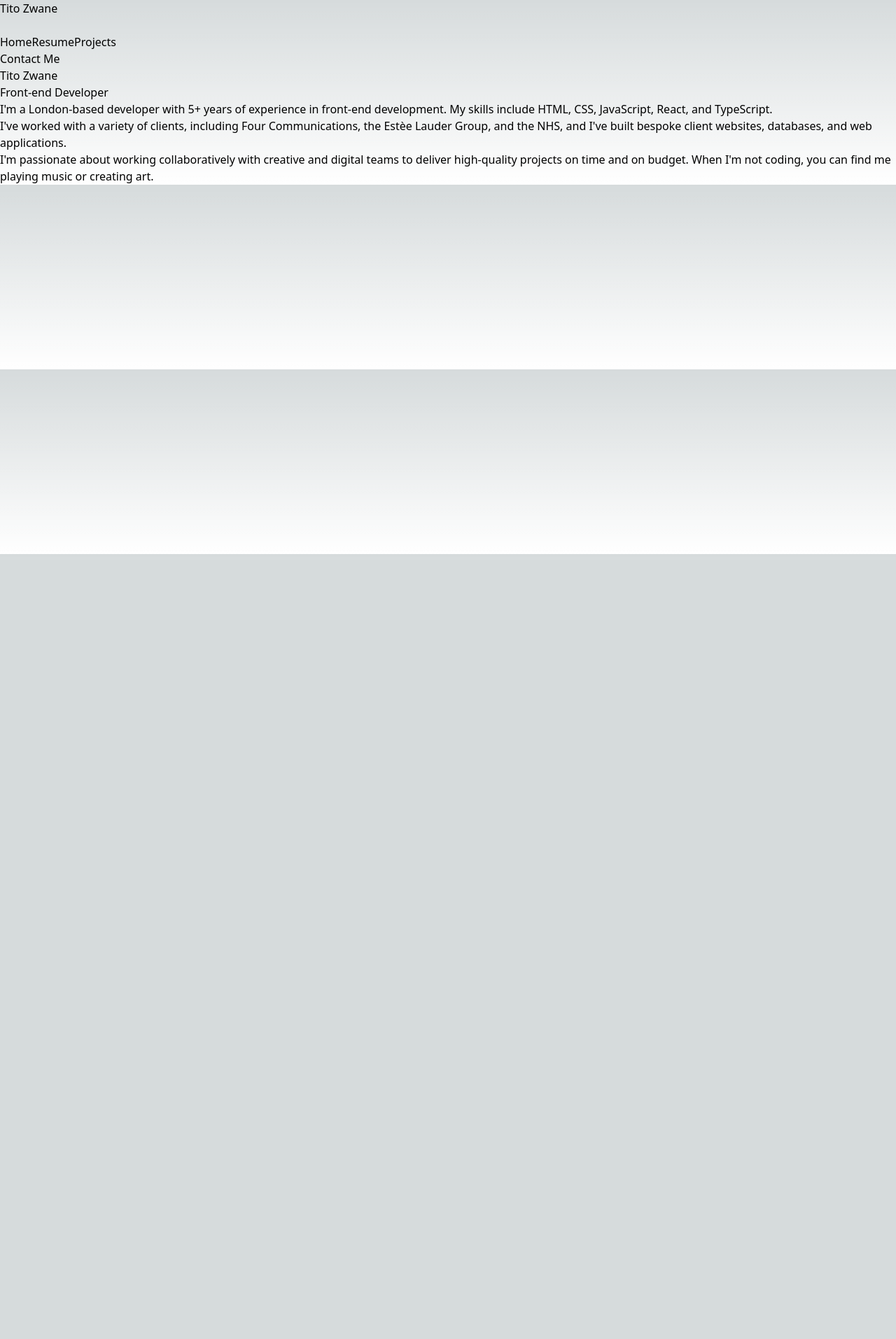
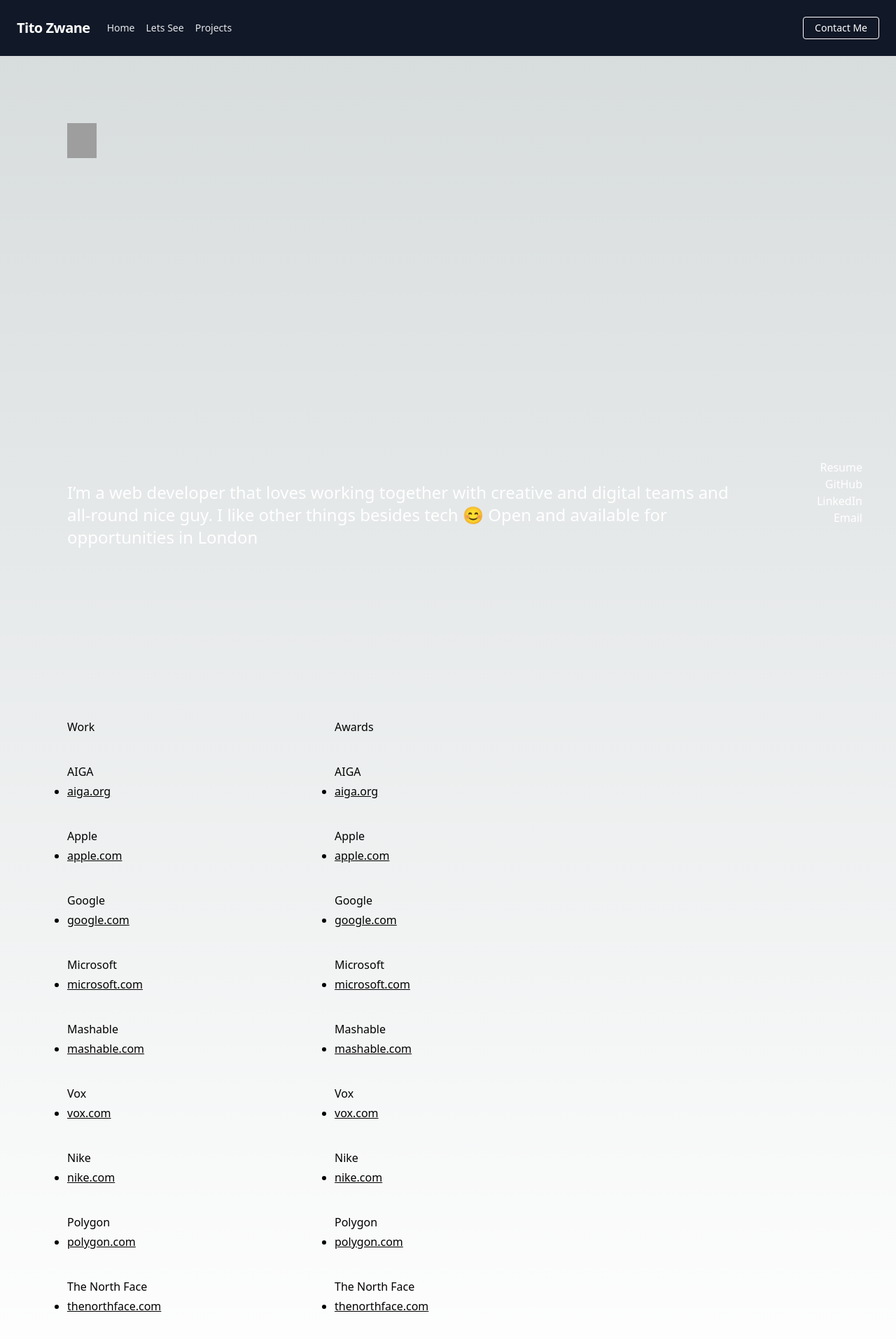
Before and after one commit to PullingStrings/newPortfiolo, a Next.js app: page / in a window 1280 px wide. Shown: the top 1914 px of the page at 70% size. Before the commit the page ends 800 px from the top, so only its background shows below. Built offline with nearby package versions, Linux system fonts and the light colour scheme; grey boxes are pictures that could not be loaded.

Commit message:
stlying and content

```diff
--- a/package.json
+++ b/package.json
@@ -17,6 +17,7 @@
     "postcss-preset-env": "^8.0.1",
     "react": "18.2.0",
     "react-dom": "18.2.0",
+    "styled-components": "^5.3.9",
     "tailwindcss": "^3.2.7"
   }
 }
--- /dev/null
+++ b/src/Section/WorkAndAwards.js
@@ -0,0 +1,48 @@
+import ColumnSection from "@/component/ColumnSection";
+import styled from "styled-components";
+
+const Section = styled.section`
+z-index: 1;
+  position: relative;
+  padding: 96px 0 96px 96px;
+  width: calc(100vw - 96px - 7em);
+  display: -webkit-box;
+  display: flex;
+  box-sizing: border-box;
+  min-height: 100vh;
+`
+
+const WorkAndAwards = () => {
+  const work = [
+    { title: "AIGA",     link: "aiga.org" },
+    { title: "Apple",    link: "apple.com" },
+    { title: "Google",   link: "google.com"},
+    { title: "Microsoft",link: "microsoft.com"},
+    { title: "Mashable", link: "mashable.com"},
+    { title: "Vox",      link: "vox.com"},
+    { title: "Nike",     link: "nike.com"},
+    { title: "Polygon",  link: "polygon.com"},
+    { title: "The North Face",link: "thenorthface.com"},
+  ];
+
+  const awards = [
+    { title: "AIGA",      link: "aiga.org"},
+    { title: "Apple",     link: "apple.com"},
+    { title: "Google",    link: "google.com"},
+    { title: "Microsoft", link: "microsoft.com"},
+    { title: "Mashable",  link: "mashable.com"},
+    { title: "Vox",       link: "vox.com"},
+    { title: "Nike",      link: "nike.com"},
+    { title: "Polygon",   link: "polygon.com"},
+    { title: "The North Face",  link: "thenorthface.com"},
+  ];
+
+  return (
+    <Section>
+        <ColumnSection title="Work" items={work} />
+        <ColumnSection title="Awards" items={awards} />
+    </Section>
+  );
+}
+
+export default WorkAndAwards;
--- /dev/null
+++ b/src/component/BioSection.js
@@ -0,0 +1,42 @@
+import React from 'react'
+import styled from 'styled-components'
+
+const Section = styled.section`
+  -webkit-box-orient: vertical;
+  -webkit-box-direction: normal;
+  flex-direction: column;
+  -webkit-box-pack: justify;
+  justify-content: space-between;
+  z-index: 1;
+  position: relative;
+  padding: 96px 0 96px 96px;
+  width: calc(100vw - 96px - 7em);
+  display: -webkit-box;
+  display: flex;
+  box-sizing: border-box;
+  min-height: 100vh;
+`
+
+const Figure = styled.figure`
+  background-image: url('https://codeberry.net/demo/comet/assets/images/logo.svg');
+  background-position: top left, top left;
+  background-repeat: no-repeat;
+  background-size: auto, auto 100%;
+  width: 42px;
+  height: 50px;
+  padding: 0;
+  margin: 0;
+`
+
+const BioSection = () => {
+  return (
+   <Section>
+      <Figure/>
+      <p className="bio text-white text-lg md:text-2xl font-light">
+        I’m a web developer that  loves working together with  creative and digital teams and all-round nice guy. I like  other things besides tech 😊  Open and available for  opportunities in London
+      </p>
+    </Section>
+  )
+}
+
+export default BioSection
--- /dev/null
+++ b/src/component/ColumnSection.js
@@ -0,0 +1,32 @@
+import React from 'react'
+import styled from 'styled-components'
+
+const ColSection = styled.div`
+    width: 100%;
+    max-width: 382px;
+`
+
+const ColumnSection = ({ title, items }) => {
+  return (
+ <ColSection>
+  <dl className="list" style={{
+    marginTop: '3.2em'
+  }}>
+    <h2 className="main-text ">{title}</h2>
+    {items.map((item, index) => (
+      <React.Fragment key={index}>
+        <dt className="main-text main-text-small mt-10">{item.title}</dt>
+        <dd className="list-item" style={{
+          marginTop: '0.25em',
+          marginBottom: '2em'
+        }}>
+          <a className="list-link underline" href={item.link}>{item.link}</a>
+        </dd>
+      </React.Fragment>
+    ))}
+  </dl>
+ </ColSection>
+ )
+}
+
+export default ColumnSection
--- /dev/null
+++ b/src/component/Footer.js
@@ -0,0 +1,40 @@
+import React, { useState } from 'react'
+import ResumePopup from './ResumePopUp'
+
+const Footer = () => {
+  const [showResume, setShowResume] = useState(false)
+
+  const handleResumeClick = () => {
+    setShowResume(true)
+  }
+  const handleCloseResumePopup = () => {
+    setShowResume(false)
+  }
+  return (
+    <footer className="fixed right-12 bottom-12 flex flex-col items-end text-white">
+      <a onClick={handleResumeClick} href="#">
+        Resume
+      </a>
+      {showResume && (
+        <ResumePopup
+          url="https://codeberry.net/demo/comet/assets/resume.pdf"
+          onClose={handleCloseResumePopup}
+        />
+      )}
+      <a className="footer-links link-facebook hover:border-yellow-500" href="https://github.com/PullingStrings">
+        GitHub
+      </a>
+      <a className="footer-links link-instagram hover:border-yellow-500" href="https://www.linkedin.com/in/titozwane/">
+        LinkedIn
+      </a>
+      <a  href="mailto:titozwane28@gmail.com">
+        Email
+      </a>
+
+      <div className="scrunch" aria-hidden="true"></div>
+    </footer>
+
+  )
+}
+
+export default Footer
--- a/src/component/NavBar.js
+++ b/src/component/NavBar.js
@@ -20,7 +20,7 @@ export default function Navbar() {
           </Link>
           <Link legacyBehavior href="/resume">
             <a className="block mt-4 lg:inline-block lg:mt-0 text-gray-200 hover:text-white mr-4">
-              Resume
+              Lets See
             </a>
           </Link>
           <Link legacyBehavior href="/projects">
--- /dev/null
+++ b/src/component/ResumePopUp.js
@@ -0,0 +1,40 @@
+import React from "react";
+import styled from "styled-components";
+
+const PopUp = styled.div`
+  position: fixed;
+  top: 50%;
+  left: 50%;
+  transform: translate(-50%, -50%);
+  background-color: white;
+  border: 1px solid black;
+  padding: 20px;
+  box-shadow: 0 0 10px rgba(0, 0, 0, 0.5);
+`
+
+const Button = styled.button`
+  color: white;
+  position: absolute;
+  top: 0;
+  right: 0;
+  padding: 5px 15px;
+  background: black;
+  margin: 10px;
+  border-radius: 20px;
+`
+
+const Iframe = styled.iframe`
+  width: 100%;
+  height: calc(100vh - 100px);
+`
+
+function ResumePopup(props) {
+  return (
+    <PopUp>
+      <Button onClick={props.onClose}>Close</Button>
+      <Iframe src={props.url} title="Resume" />
+    </PopUp>
+  );
+}
+
+export default ResumePopup;
--- a/src/pages/index.js
+++ b/src/pages/index.js
@@ -1,8 +1,11 @@
 import Head from 'next/head'
 import Image from 'next/image'
 import { Inter } from 'next/font/google'
-import styles from '@/styles/Home.module.css'
 import Navbar from '@/component/NavBar'
+import WorkAndAwards from '@/Section/WorkAndAwards'
+import Footer from '@/component/Footer'
+import BioSection from '@/component/BioSection'
+
 
 
 
@@ -15,28 +18,10 @@ export default function Home() {
         <title>Tito Zwane - Front-end Developer</title>
         <link rel="icon" href="/favicon.ico" />
       </Head>
-
       <Navbar />
-
-      <main className="container mx-auto p-4">
-        <h1 className="text-3xl font-bold mb-4">Tito Zwane</h1>
-        <h2 className="text-2xl font-bold mb-4">Front-end Developer</h2>
-        <p className="text-lg mb-4">
-          I'm a London-based developer with 5+ years of experience in front-end
-          development. My skills include HTML, CSS, JavaScript, React, and
-          TypeScript.
-        </p>
-        <p className="text-lg mb-4">
-          I've worked with a variety of clients, including Four Communications,
-          the Estèe Lauder Group, and the NHS, and I've built bespoke client
-          websites, databases, and web applications.
-        </p>
-        <p className="text-lg mb-4">
-          I'm passionate about working collaboratively with creative and digital
-          teams to deliver high-quality projects on time and on budget. When
-          I'm not coding, you can find me playing music or creating art.
-        </p>
-      </main>
+        <BioSection/>
+        <WorkAndAwards />
+        <Footer />
     </div>
   );
 }
--- a/tailwind.config.js
+++ b/tailwind.config.js
@@ -1,7 +1,10 @@
 module.exports = {
   mode: 'jit',
-  purge: ['./pages/**/*.{js,ts,jsx,tsx}', './components/**/*.{js,ts,jsx,tsx}'],
-  darkMode: false, // or 'media' or 'class'
+  content: [
+    "src/**/*.{js,ts,jsx,tsx}",
+    "src/pages/**/*.{js,ts,jsx,tsx}",
+    "src/component/**/*.{js,ts,jsx,tsx}",
+  ],
   theme: {
     extend: {},
   },
```
Also changed, not shown: 1 other file (tests, documents, lock files or other folders).
